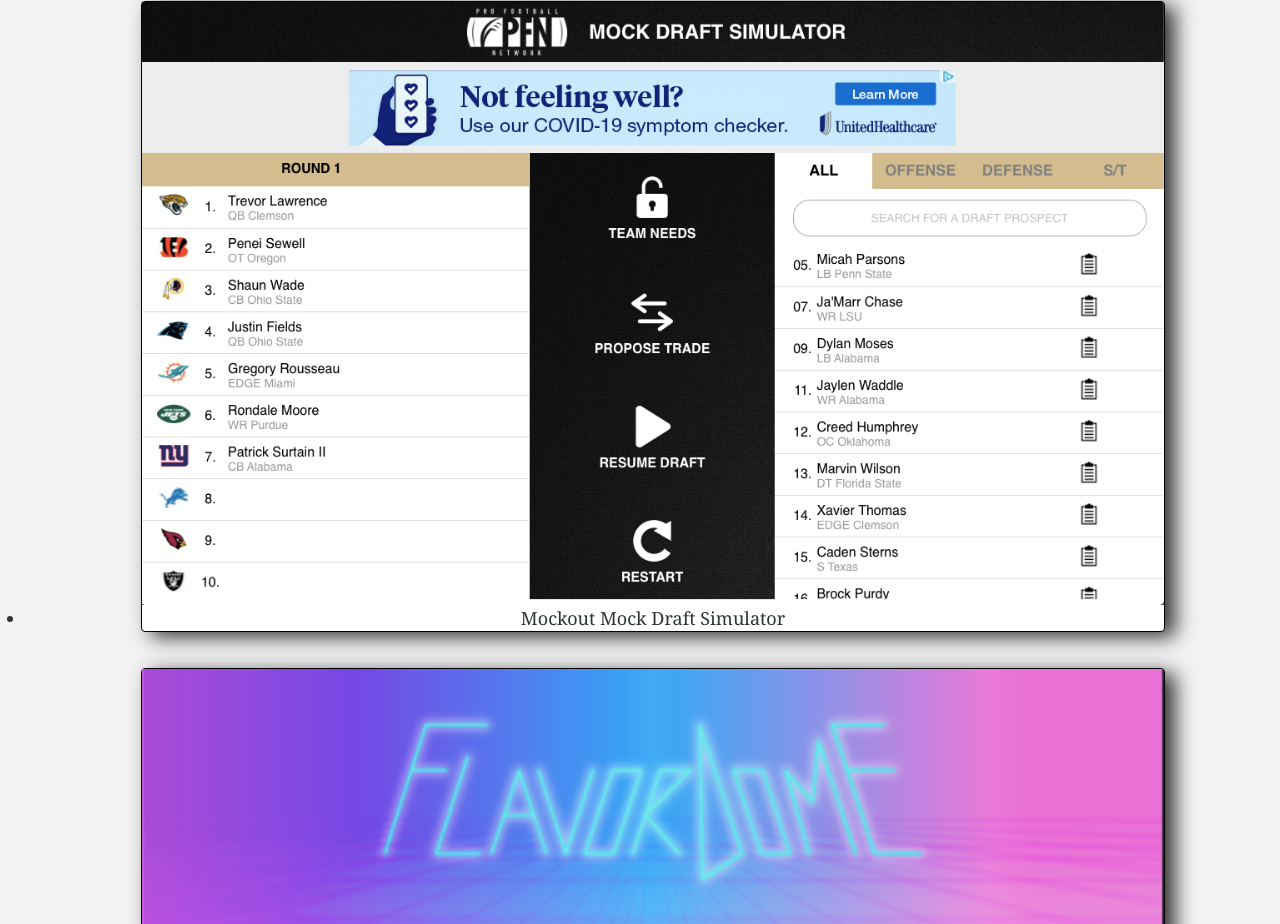
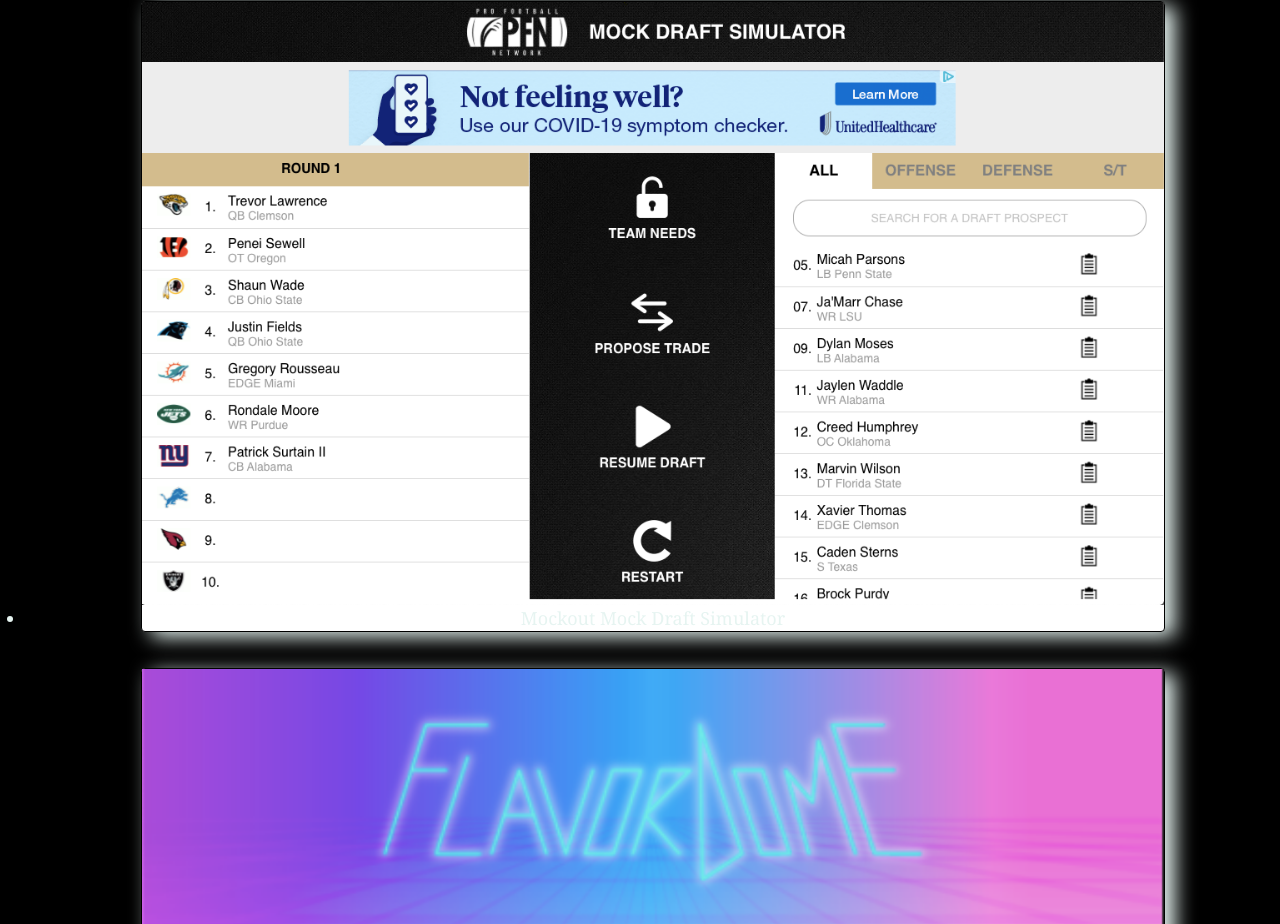
Before and after one commit to Ry-Dowd/portfolio-react, a Gatsby site in the folder ryan-portfolio/: page /page-2 in a window 1280 px wide. Shown: the part 1876-2800 px from the top of the page. Built offline with nearby package versions, Linux system fonts and the light colour scheme; Gatsby itself is replaced by a stand-in of ours.

Commit message:
more color tweaks

```diff
--- a/ryan-portfolio/src/components/layout.js
+++ b/ryan-portfolio/src/components/layout.js
@@ -14,7 +14,8 @@
 import styled from'styled-components'
 
 const Backdrop = styled.div`
-  background: #f2f2f2;
+  background: #000;
+  color:#e6f4f1;
 `
 
 class Layout extends Component {
--- a/ryan-portfolio/src/components/projects.js
+++ b/ryan-portfolio/src/components/projects.js
@@ -14,7 +14,6 @@
 `
 const Title = styled.div`
   text-align: center;
-  color: #2c3531;
 `
 
 const ReverseColumn = styled.div`
```
